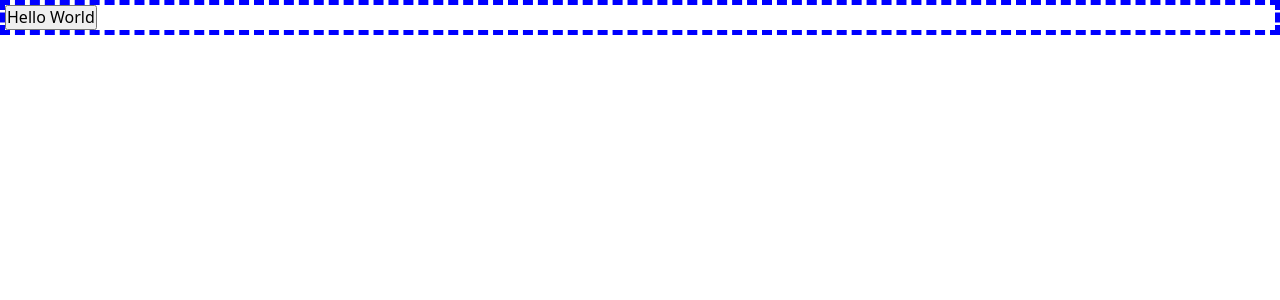
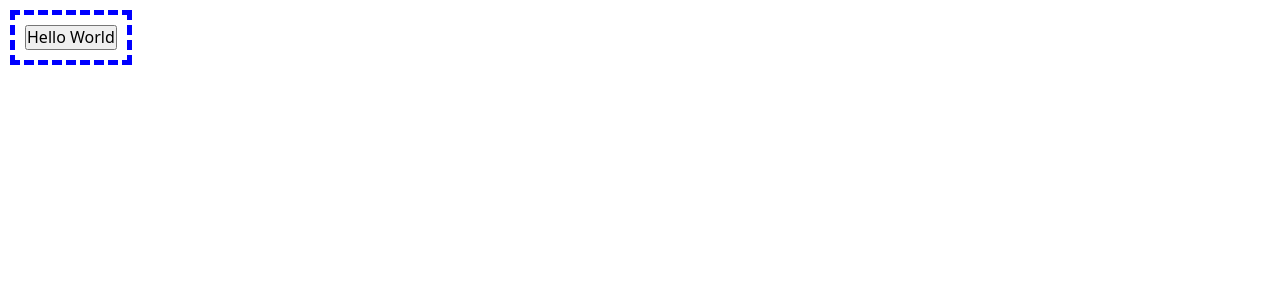
Before and after one commit to tyreer/react-ts-template, a React (Vite) app: page / in a window 1280 px wide. Shown: the top 300 px of the page. Built offline with nearby package versions, Linux system fonts and the light colour scheme.

Commit message:
refactor: adjust default component styling

```diff
--- a/src/components/Card.tsx
+++ b/src/components/Card.tsx
@@ -9,6 +9,9 @@ interface CardProps {
 }
 
 const StyledCard = styled.div`
+  display: inline-block;
+  padding: 10px;
+  margin: 10px;
   border: 5px dashed blue;
 `;
 
```
Also changed, not shown: scripts/bootstrap-component.js.
